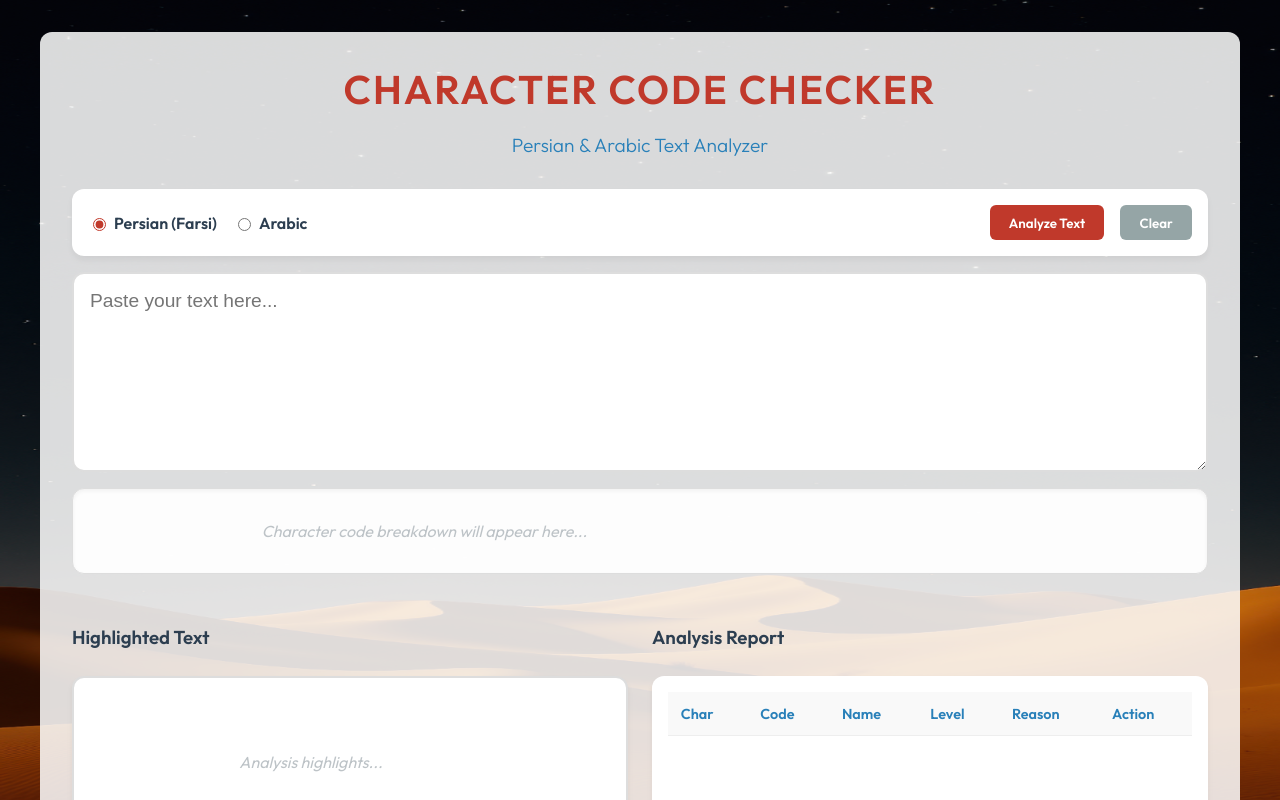
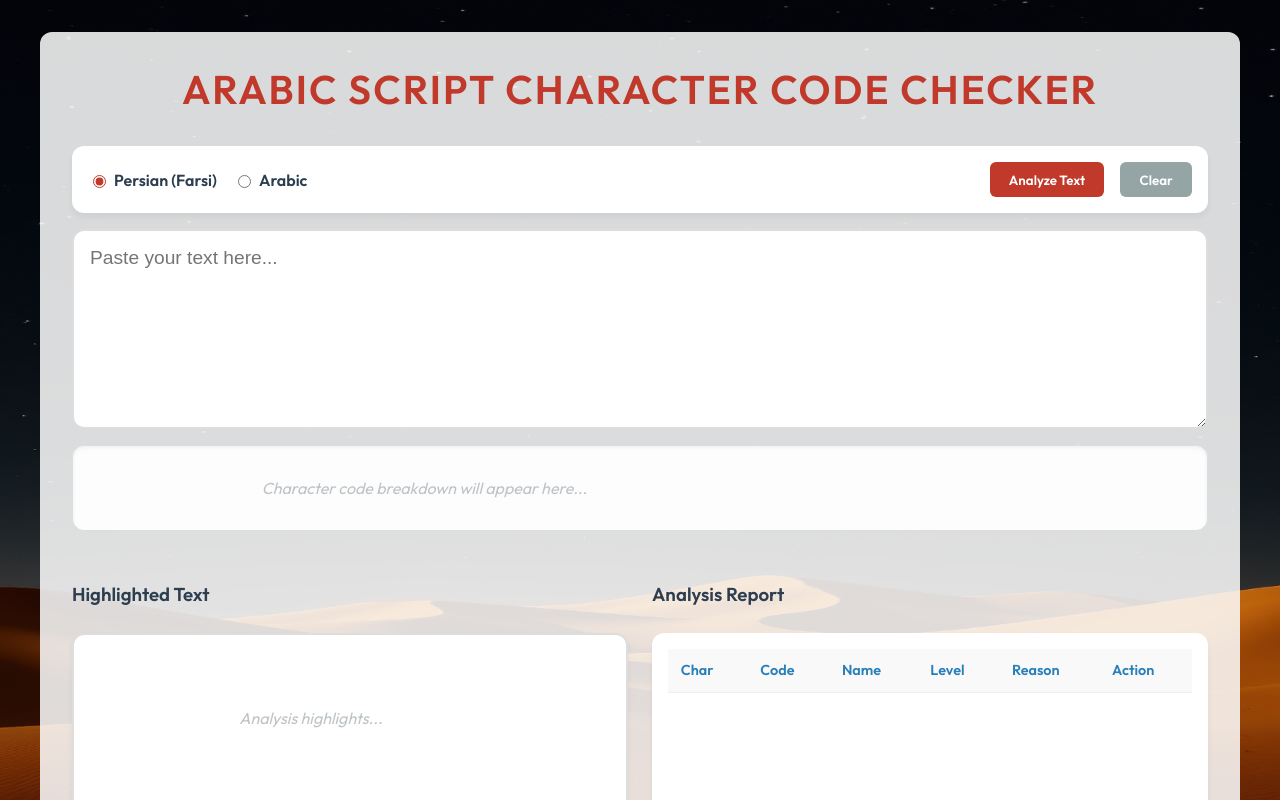
Before and after one commit to skktnwk-web/arabic_code_checker, a plain HTML site: page index.html in a window 1280 px wide. Shown: the top 800 px of the page. Drawn offline with Linux system fonts and the light colour scheme.

Commit message:
Update index.html

```diff
--- a/index.html
+++ b/index.html
@@ -10,8 +10,7 @@
 <body>
     <div class="app-container">
         <header>
-            <h1>Character Code Checker</h1>
-            <p class="subtitle">Persian & Arabic Text Analyzer</p>
+            <h1>Arabic Script Character Code Checker</h1>
         </header>
         <main>
             <div class="input-section">
```
